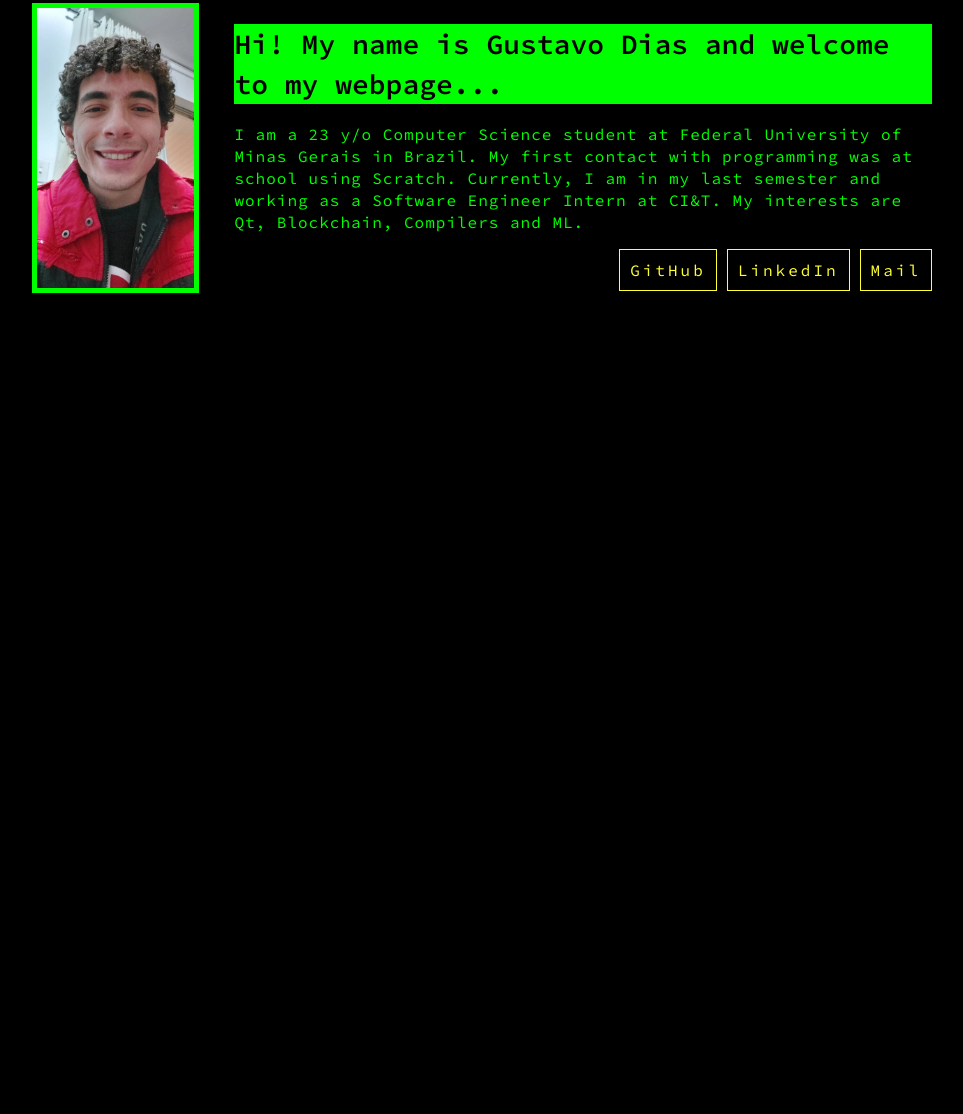
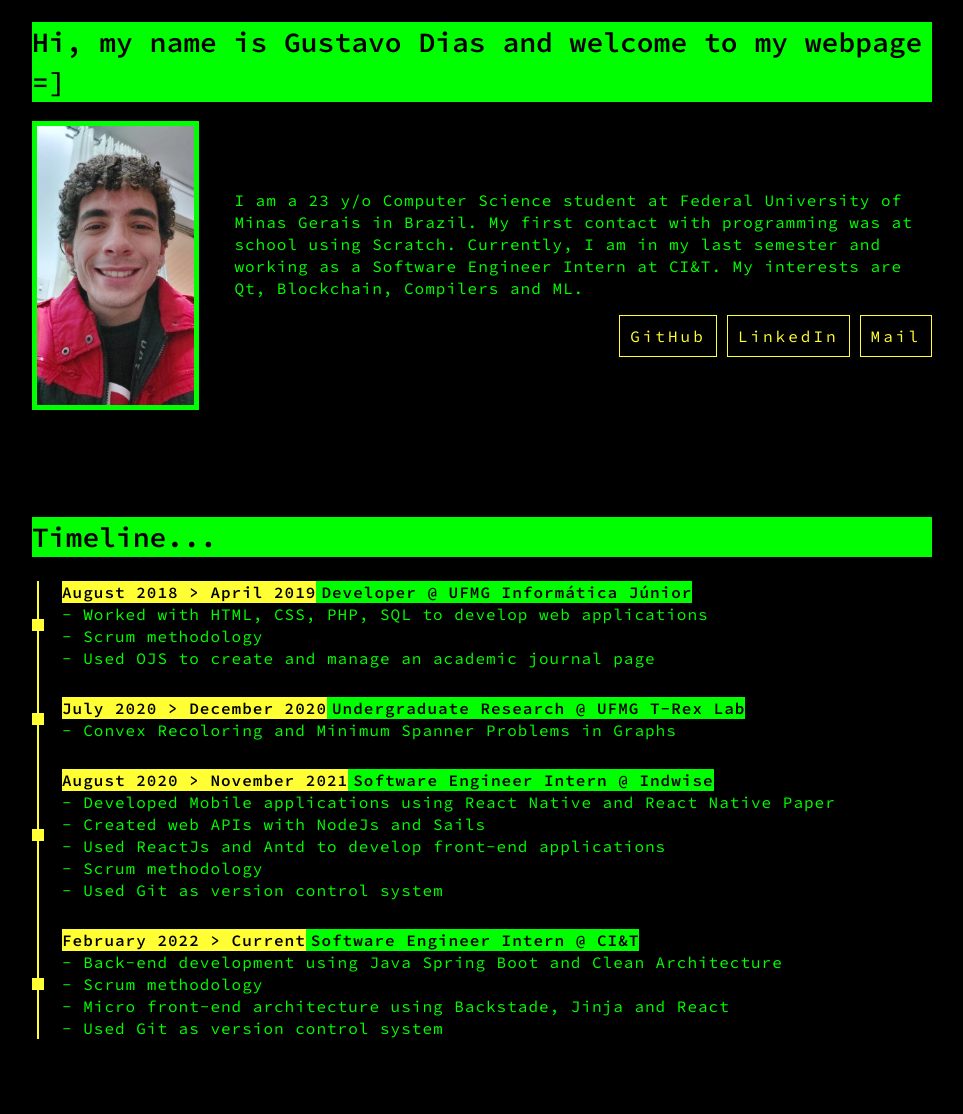
Before and after one commit to Tusgavin/tusgavin.github.io, a plain HTML site: page index.html in a window 1280 px wide. Shown: the part 49-1163 px from the top of the page, without its empty margins (158-1121 px from the left). Before the commit the page ends 800 px from the top, so only its background shows below. Drawn offline with Linux system fonts and the light colour scheme.

Commit message:
Timeline component v1.0.0

```diff
--- a/global.css
+++ b/global.css
@@ -35,11 +35,9 @@
    font-size: 20px;
    line-height: 24px;
    letter-spacing: 1.2px;
-
-   margin: 16px 0px;
 }
 
-.secondary-text {
+.button-text {
    color: var(--yellow);
    border: 1px solid var(--yellow);
    letter-spacing: 3px;
@@ -77,7 +75,7 @@
    }
 
    .component-container {
-      padding: 30px 0;
+      padding: 40px 0;
    }
 }
 
@@ -88,7 +86,7 @@
    }
 
    .component-container {
-      padding: 20px 0;
+      padding: 40px 0;
    }
 
    .title {
--- a/index.html
+++ b/index.html
@@ -7,6 +7,7 @@
       <!-- Style -->
       <link rel="stylesheet" href="global.css">
       <link rel="stylesheet" href="presentation.css">
+      <link rel="stylesheet" href="timeline.css">
       <!-- End Style -->
 
       <!-- Fonts -->
@@ -18,10 +19,12 @@
    </head>
    <body>
       <div class="container">
+
          <div class="presentation component-container">
+            <h1 class="title">Hi, my name is Gustavo Dias and welcome to my webpage =]</h1>
+            <div class="content">
                <img class="profile-picture" src="./profile.jpeg" />
                <div>
-               <h1 class="title">Hi! My name is Gustavo Dias and welcome to my webpage...</h1>
                   <p class="primary-text">
                      I am a 23 y/o Computer Science student at Federal University of Minas Gerais in Brazil.
                      My first contact with programming was at school using Scratch.
@@ -30,28 +33,66 @@
                   </p>
                   <div class="contact-container">
                      <a href="https://github.com/Tusgavin">
-                     <div class="contact-info secondary-text">
+                        <div class="contact-info button-text">
                            GitHub
                         </div>
                      </a>
                      <a href="https://www.linkedin.com/in/gustavo-dias-de-oliveira-252763186/">
-                     <div class="contact-info secondary-text">
+                        <div class="contact-info button-text">
                            LinkedIn
                         </div>
                      </a>
                      <a href="mailto:dias.gdo@gmail.com">
-                     <div class="contact-info secondary-text">
+                        <div class="contact-info button-text">
                            Mail
                         </div>
                      </a>
                   </div>
                </div>
             </div>
-         <div class="component-container">
-            <h1 class="component-title">First component</h1>
          </div>
-         <div class="component-container">
-            <h1 class="component-title">First component</h1>
+
+         <div class="timeline component-container">
+            <h1 class="title">Timeline...</h1>
+            <div class="content">
+               <div class="single-timeline primary-text timeline-text d-flex-2">
+                  <span>
+                     <strong class="date-text">August 2018 > April 2019</strong><strong class="job-text">Developer @ UFMG Informática Júnior</strong> <br>
+                     - Worked with HTML, CSS, PHP, SQL to develop web applications <br>
+                     - Scrum methodology <br>
+                     - Used OJS to create and manage an academic journal page
+                  </span>
+                  <div class="square"></div>
+               </div>
+               <div class="single-timeline primary-text timeline-text d-flex-2">
+                  <span>
+                     <strong class="date-text">July 2020 > December 2020</strong><strong class="job-text">Undergraduate Research @ UFMG T-Rex Lab</strong> <br>
+                     - Convex Recoloring and Minimum Spanner Problems in Graphs
+                  </span>
+                  <div class="square"></div>
+               </div>
+               <div class="single-timeline primary-text timeline-text d-flex-2">
+                  <span>
+                     <strong class="date-text">August 2020 > November 2021</strong><strong class="job-text">Software Engineer Intern @ Indwise</strong> <br>
+                     - Developed Mobile applications using React Native and React Native Paper <br>
+                     - Created web APIs with NodeJs and Sails <br>
+                     - Used ReactJs and Antd to develop front-end applications <br>
+                     - Scrum methodology <br>
+                     - Used Git as version control system
+                  </span>
+                  <div class="square"></div>
+               </div>
+               <div class="single-timeline primary-text timeline-text d-flex-2">
+                  <span>
+                     <strong class="date-text">February 2022 > Current</strong><strong class="job-text">Software Engineer Intern @ CI&T</strong> <br>
+                     - Back-end development using Java Spring Boot and Clean Architecture <br>
+                     - Scrum methodology <br>
+                     - Micro front-end architecture using Backstade, Jinja and React <br>
+                     - Used Git as version control system
+                  </span>
+                  <div class="square"></div>
+               </div>
+            </div>
          </div>
       </div>
    </body>
--- a/presentation.css
+++ b/presentation.css
@@ -1,4 +1,4 @@
-.presentation {
+.presentation .content {
    display: flex;
    align-items: center;
 }
@@ -24,6 +24,13 @@
    border: 1px solid var(--yellow);
    padding: 10px;
    margin-left: 10px;
+
+   transition-duration: 0.4s;
+}
+
+.presentation .contact-info:hover {
+   background-color: var(--yellow);
+   color: var(--black)
 }
 
 /* 920px to 1380px (laptop) */
@@ -39,7 +46,7 @@
 
 /* 580px to 920px (tablet) */
 @media screen and (max-width: 920px) {
-   .presentation {
+   .presentation .content {
       flex-direction: column;
    }
 
@@ -61,4 +68,8 @@
 
 /* up to 580px (mobile) */
 @media screen and (max-width: 580px) {
+   .presentation .profile-picture {
+      max-height: 200px;
+      max-width: 200px;
+   }
 }
--- /dev/null
+++ b/timeline.css
@@ -0,0 +1,84 @@
+.timeline .content {
+   /* border-left: 2px solid var(--yellow); */
+   margin: 24px 0;
+}
+
+.timeline .single-timeline {
+	margin-bottom: 32px;
+}
+
+.timeline .d-flex-2 {
+	display: flex;
+	align-items: center;
+}
+
+.timeline .content {
+	position: relative;
+}
+
+.timeline .content::before {
+	content: "";
+	position: absolute;
+	left: 5px;
+	margin: auto;
+	height: 100%;
+	width: 2px;
+	background: var(--yellow);
+}
+
+.timeline .timeline-text {
+	width: 100%;
+	padding-left: 30px;
+	-webkit-box-sizing: border-box;
+	box-sizing: border-box;
+	position: relative;
+}
+
+.timeline .timeline-text .date-text {
+   background-color: var(--yellow);
+	color: var(--black);
+	display: inline-block;
+}
+
+.timeline .timeline-text .job-text {
+   background-color: var(--green);
+	color: var(--black);
+	display: inline-block;
+   padding-left: 5px;
+}
+
+.timeline .timeline-text span {
+	color: var(--green);
+	display: block;
+	width: 100%;
+}
+
+.timeline .square {
+	content: "";
+	position: absolute;
+	width: 12px;
+	height: 12px;
+   left: 0;
+	background: var(--yellow);
+}
+
+/* 920px to 1380px (laptop) */
+@media screen and (max-width: 1380px) {
+   .timeline .single-timeline {
+      margin-bottom: 28px;
+   }
+}
+
+/* 580px to 920px (tablet) */
+@media screen and (max-width: 920px) {
+   .timeline .single-timeline {
+      margin-bottom: 26px;
+   }
+}
+
+/* up to 580px (mobile) */
+@media screen and (max-width: 580px) {
+   .timeline .single-timeline {
+      margin-bottom: 22px;
+   }
+}
```
Lines whose indentation alone changed are shown as unchanged.
